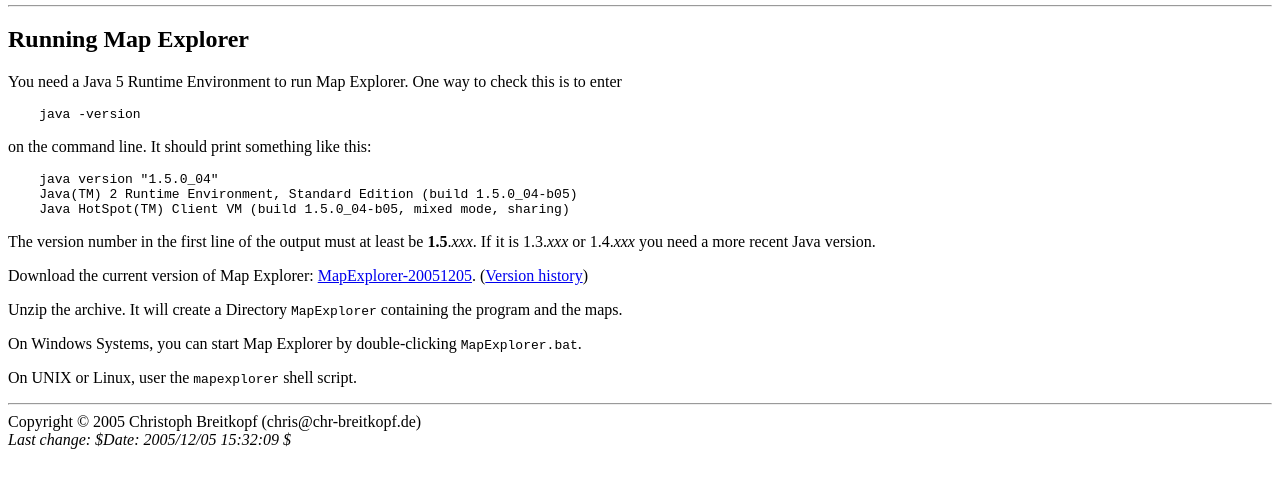
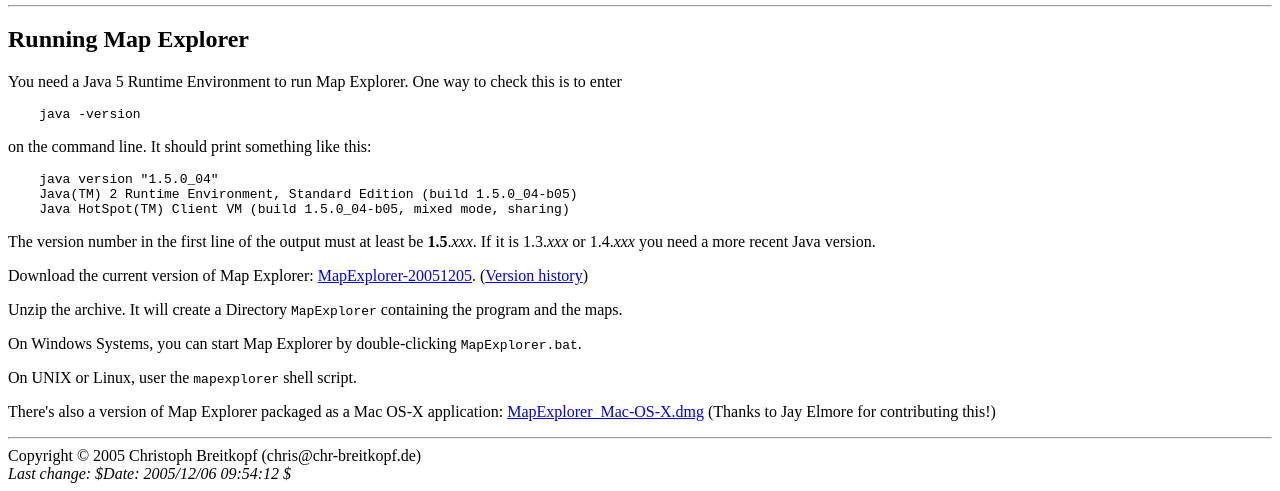
Before and after one commit to bokesan/MapExplorer, a plain HTML site: page www/index.html in a window 1280 px wide. Shown: the part 405-896 px from the top of the page. Before the commit the page ends 862 px from the top, so only its background shows below. Drawn offline with Linux system fonts and the light colour scheme.

Commit message:
Added Mac .dmg application.

```diff
--- a/www/index.html
+++ b/www/index.html
@@ -3,7 +3,7 @@
 <html lang="en" xml:lang="en" xmlns="http://www.w3.org/1999/xhtml">
 <head>
  <title>Map Explorer</title>
- <!-- $Id: index.html,v 1.6 2005/12/05 15:32:09 breitko Exp $ -->
+ <!-- $Id: index.html,v 1.7 2005/12/06 09:54:12 breitko Exp $ -->
  <meta http-equiv="Content-type" content="text/html; charset=ISO-8859-1" />
  <meta name="author" content="Christoph Breitkopf" />
  <meta name="copyright" content="&copy; 2005 Christoph Breitkopf" />
@@ -70,11 +70,16 @@
 <code>MapExplorer.bat</code>.</p>
 <p>On UNIX or Linux, user the <code>mapexplorer</code> shell script.</p>
 
+<p>There's also a version of Map Explorer packaged as a Mac OS-X application:
+<a href="MapExplorer_Mac-OS-X.dmg">MapExplorer_Mac-OS-X.dmg</a>
+(Thanks to Jay Elmore for contributing this!)</p>
+
+
 <hr />
 <div id="footer">
 Copyright &copy; 2005 Christoph Breitkopf (chris@chr-breitkopf.de)
 <br />
-<i>Last change: $Date: 2005/12/05 15:32:09 $</i>
+<i>Last change: $Date: 2005/12/06 09:54:12 $</i>
 </div>
 
 </body>
```
